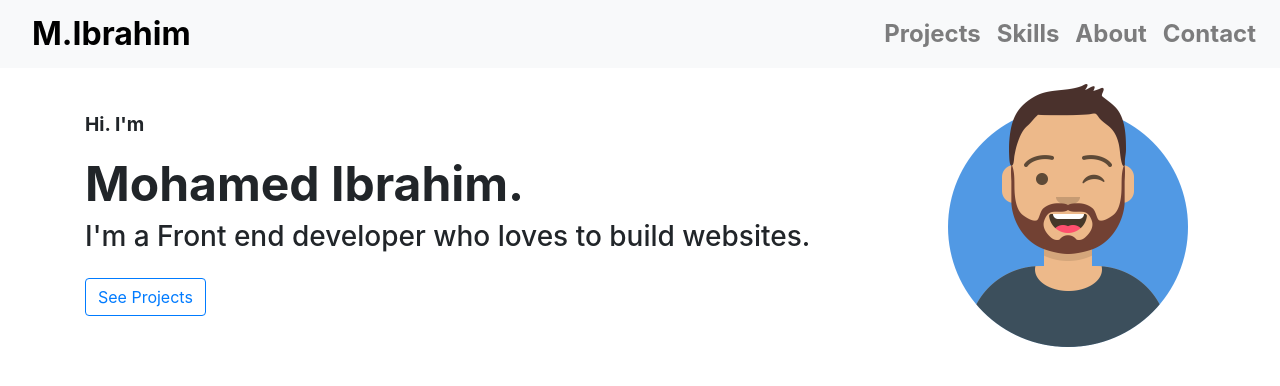
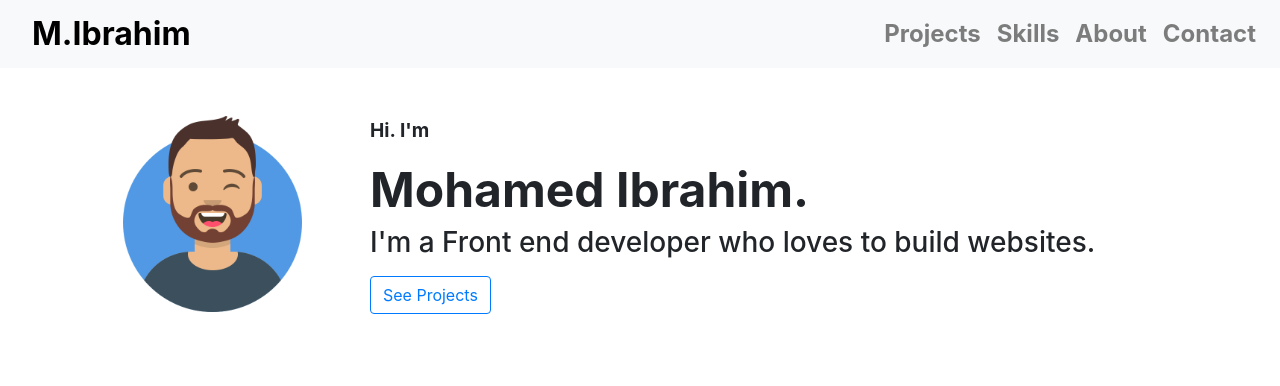
Before and after one commit to memo-ibrahim-alean/instabug-task-portfolio-website, a React (Create React App) app: page / in a window 1280 px wide. Shown: the top 386 px of the page. Built offline with nearby package versions, Linux system fonts and the light colour scheme.

Commit message:
update on header.js and header.css

```diff
--- a/src/sections/header/header.css
+++ b/src/sections/header/header.css
@@ -1,7 +1,6 @@
 #header {
-  margin-top: 1rem;
+  margin-top: 2rem;
 }
-
 #header h1 {
   font-size: 3rem;
   font-weight: bold;
@@ -13,12 +12,13 @@
   padding: 0;
 }
 
-.left-header {
-  margin-top: 26px;
+.right-header {
+  margin-top: 1rem;
 }
 
 #header img {
   display: block;
-  height: 50%;
-  margin: 0 auto;
+  width: 70%;
+  /* height: 50%; */
+  margin: 1rem auto;
 }
--- a/src/sections/header/header.js
+++ b/src/sections/header/header.js
@@ -8,15 +8,16 @@ import { Button } from 'react-bootstrap';
 const Header = () => (
   <Container id='header'>
     <Row className='header-row'>
-      <Col sm={9} className='left-header'>
+      <Col sm={3}>
+        <img src={avatarImg} alt="avatar" />
+      </Col>
+      <Col sm={8} className='right-header'>
         <p>Hi. I'm</p>
         <h1>Mohamed Ibrahim.</h1>
         <h3>I'm a Front end developer who loves to build websites.</h3>
-        <Button  className='mb-4 mt-3' variant="outline-primary">See Projects</Button>{' '}
+        <Button className='mt-2 mb-2' variant="outline-primary">See Projects</Button>{' '}
       </Col>
-      <Col sm={3}>
-        <img src={avatarImg} alt="avatar" />
-      </Col>
+
     </Row>
   </Container>
 )
```
